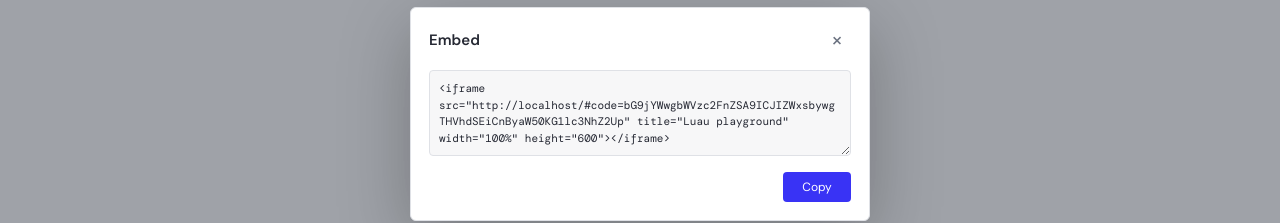
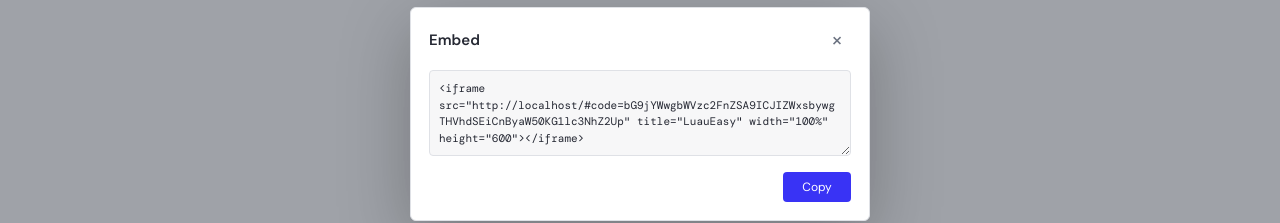
Before and after one commit to x7q4mz91/LuauEasy, a website built with Vite: page index.html in a window 1280 px wide. Both pictures are taken after a click on the button "Embed". Shown: the part 286-509 px from the top of the page. Built offline with nearby package versions, Linux system fonts and the light colour scheme.

Commit message:
Use LuauEasy branding

```diff
--- a/index.html
+++ b/index.html
@@ -4,7 +4,7 @@
     <meta charset="UTF-8" />
     <meta name="viewport" content="width=device-width, initial-scale=1.0" />
     <meta name="theme-color" content="#ffffff" />
-    <title>Luau Playground</title>
+    <title>LuauEasy</title>
   </head>
   <body>
     <div class="app-shell">
--- a/package.json
+++ b/package.json
@@ -1,5 +1,5 @@
 {
-  "name": "luau-playground",
+  "name": "luaueasy",
   "private": true,
   "version": "1.0.0",
   "type": "module",
--- a/src/main.js
+++ b/src/main.js
@@ -248,7 +248,7 @@ document.querySelector("#bytecode-button").addEventListener("click", () => docum
 document.querySelector("#share-button").addEventListener("click", (event) => copyToClipboard(shareUrl(), event.currentTarget, "Copied"));
 document.querySelector("#embed-button").addEventListener("click", () => {
   const url = shareUrl().replaceAll("&", "&amp;").replaceAll('"', "&quot;");
-  document.querySelector("#embed-code").value = `<iframe src="${url}" title="Luau playground" width="100%" height="600"></iframe>`;
+  document.querySelector("#embed-code").value = `<iframe src="${url}" title="LuauEasy" width="100%" height="600"></iframe>`;
   document.querySelector("#embed-dialog").showModal();
 });
 document.querySelector("#copy-embed").addEventListener("click", (event) => copyToClipboard(document.querySelector("#embed-code").value, event.currentTarget, "Copied"));
```
Also changed, not shown: README.md, 1 other file.
